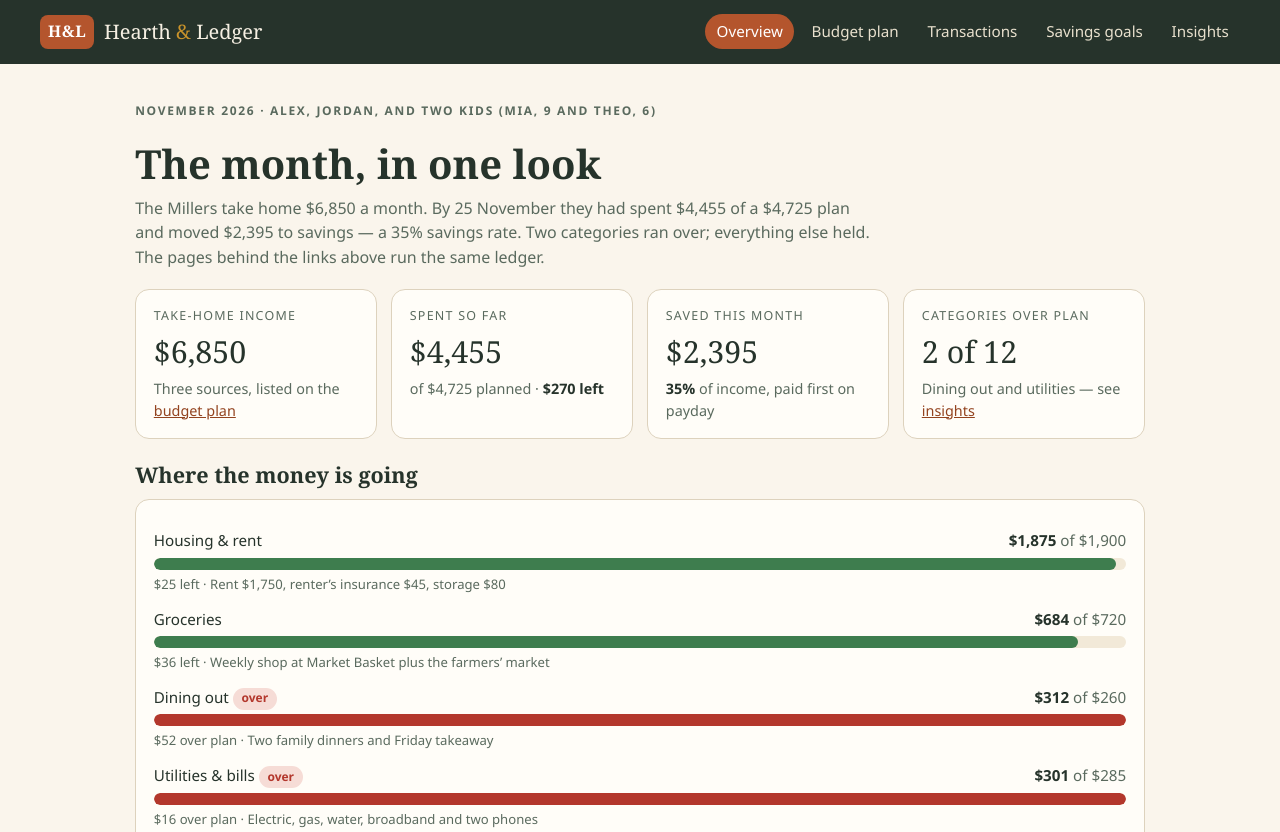
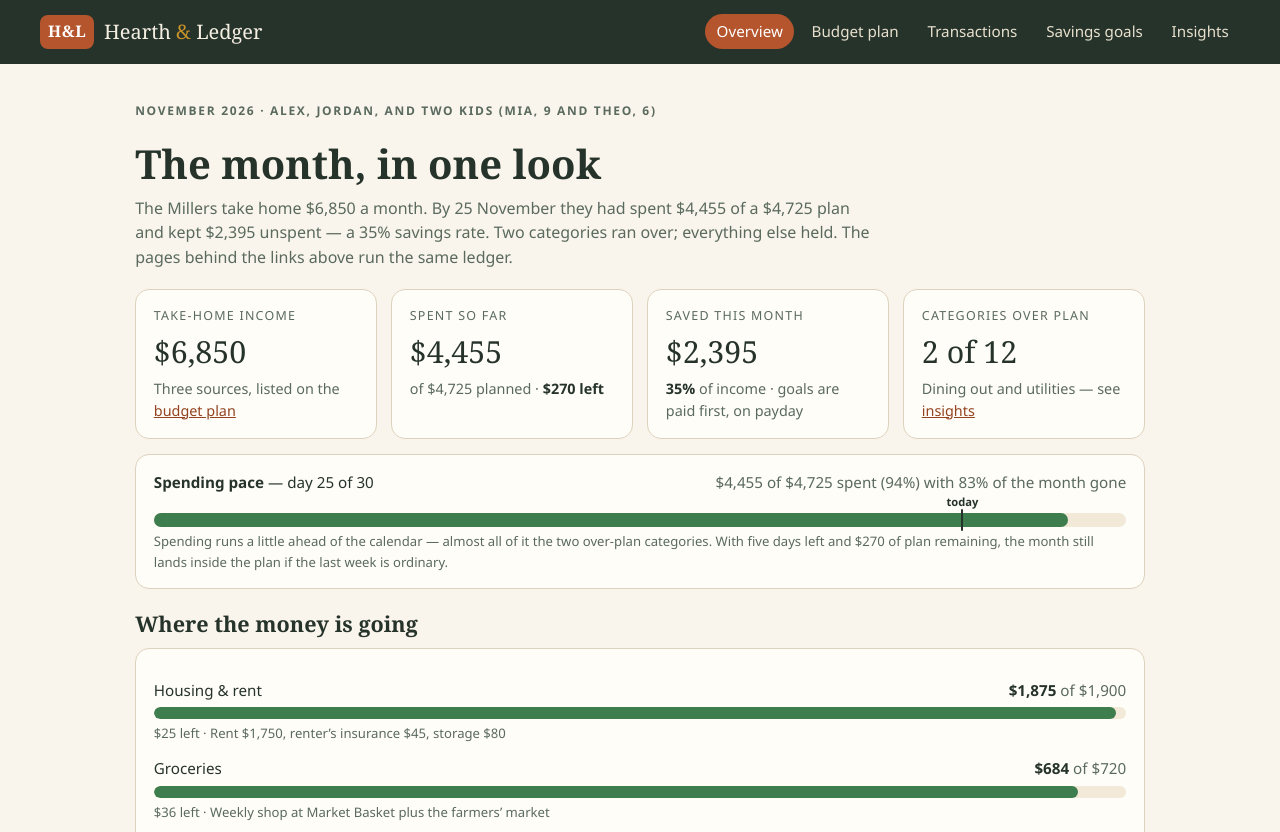
Before and after one commit to Naivexyz/household-budget-site-20261126, a plain HTML site: page app/index.html in a window 1280 px wide. Shown: the top 832 px of the page. Drawn offline with Linux system fonts and the light colour scheme.

Commit message:
Polish: spending-pace card on the overview, donut legend styling, savings figures made consistent

```diff
--- a/app/data.js
+++ b/app/data.js
@@ -76,5 +76,5 @@ export const TIPS = [
   { title: 'Dining out is $52 over plan', body: 'Two family dinners and the Friday takeaway added up. The Millers\u2019 fix for December: one dinner out, and takeaway moves to every second Friday — worth about $90 a month.' },
   { title: 'The grocery run is a quiet win', body: 'Four Market Basket trips and one market visit came to $684 against a $720 budget. A written list and a no-top-up-shop rule did it; the midweek \u201cjust milk\u201d trip used to add $60 a month.' },
   { title: 'August is the expensive month', body: 'Spending peaked at $5,210 in August — holidays and school-start costs. The plan now puts $120 a month into an \u201cAugust fund\u201d from January, so the peak stops being a surprise.' },
-  { title: 'Savings rate: 23% and holding', body: 'Of $6,850 coming in, $1,600 went straight to goals on payday. Paying savings first — before the month can spend it — is the single habit behind every other number on this page.' },
+  { title: 'Savings rate: 35% this month', body: 'Of $6,850 coming in, $2,395 was still unspent on the 25th; $800 of it goes to the three goals on payday and the rest builds the current-account buffer. Paying savings first — before the month can spend it — is the single habit behind every other number on this page.' },
 ];
--- a/app/style.css
+++ b/app/style.css
@@ -244,7 +244,32 @@ input.budget-edit { width: 6.2rem; text-align: right; }
 .chart-card .chart-sub { margin: 0 0 0.6rem; color: var(--ink-soft); font-size: 0.88rem; }
 svg.chart { width: 100%; height: auto; display: block; }
 .legend { display: flex; gap: 1.2rem; font-size: 0.85rem; color: var(--ink-soft); margin-top: 0.4rem; }
-.legend .swatch { display: inline-block; width: 0.8rem; height: 0.8rem; border-radius: 3px; margin-right: 0.35rem; vertical-align: -0.1rem; }
+.swatch { display: inline-block; width: 0.8rem; height: 0.8rem; border-radius: 3px; margin-right: 0.35rem; vertical-align: -0.1rem; flex: none; }
+.legend-row { display: flex; align-items: center; gap: 0.45rem; padding: 0.28rem 0; border-bottom: 1px dashed var(--line); font-size: 0.94rem; }
+.legend-row:last-child { border-bottom: none; }
+.legend-row .legend-pct { margin-left: auto; font-weight: 700; }
+
+/* ---------- month pace ---------- */
+
+.pace { margin-top: 0.9rem; }
+.pace .bar { position: relative; height: 14px; overflow: visible; }
+.pace .bar > span { border-radius: 999px; }
+.pace .pace-marker {
+  position: absolute;
+  top: -4px;
+  width: 2px;
+  height: 22px;
+  background: var(--ink);
+}
+.pace .pace-marker::after {
+  content: "today";
+  position: absolute;
+  top: -1.05rem;
+  left: -0.9rem;
+  font-size: 0.7rem;
+  font-weight: 700;
+  color: var(--ink);
+}
 
 /* ---------- goals ---------- */
 
--- a/app/views.js
+++ b/app/views.js
@@ -30,14 +30,20 @@ export function overviewView(state) {
     <p class="kicker">${HOUSEHOLD.month} · ${HOUSEHOLD.members}</p>
     <h1>The month, in one look</h1>
     <p>The Millers take home ${money(income)} a month. By 25 November they had spent ${money(spent)} of a
-    ${money(budgeted)} plan and moved ${money(saved)} to savings — a ${rate}% savings rate. Two categories
+    ${money(budgeted)} plan and kept ${money(saved)} unspent — a ${rate}% savings rate. Two categories
     ran over; everything else held. The pages behind the links above run the same ledger.</p>
   </div>
   <div class="cards">
     <div class="card"><p class="label">Take-home income</p><p class="figure">${money(income)}</p><p class="sub">Three sources, listed on the <a href="#/budget">budget plan</a></p></div>
     <div class="card"><p class="label">Spent so far</p><p class="figure">${money(spent)}</p><p class="sub">of ${money(budgeted)} planned · <strong>${money(budgeted - spent)} left</strong></p></div>
-    <div class="card"><p class="label">Saved this month</p><p class="figure">${money(saved)}</p><p class="sub"><strong>${rate}%</strong> of income, paid first on payday</p></div>
+    <div class="card"><p class="label">Saved this month</p><p class="figure">${money(saved)}</p><p class="sub"><strong>${rate}%</strong> of income · goals are paid first, on payday</p></div>
     <div class="card"><p class="label">Categories over plan</p><p class="figure">${state.categories.filter((c) => c.spent > c.budget).length} of ${state.categories.length}</p><p class="sub">Dining out and utilities — see <a href="#/insights">insights</a></p></div>
+  </div>
+
+  <div class="card pace">
+    <div class="bar-head"><span><strong>Spending pace</strong> — day 25 of 30</span><span class="amounts">${money(spent)} of ${money(budgeted)} spent (${Math.round((spent / budgeted) * 100)}%) with ${Math.round((25 / 30) * 100)}% of the month gone</span></div>
+    <div class="bar" style="margin-top:1.2rem"><span style="width:${Math.round((spent / budgeted) * 100)}%"></span><span class="pace-marker" style="left:${Math.round((25 / 30) * 100)}%"></span></div>
+    <p class="bar-note">Spending runs a little ahead of the calendar — almost all of it the two over-plan categories. With five days left and ${money(budgeted - spent)} of plan remaining, the month still lands inside the plan if the last week is ordinary.</p>
   </div>
 
   <h2 class="section">Where the money is going</h2>
```
Also changed, not shown: screenshots/1-overview.jpg, screenshots/3-insights.jpg.
